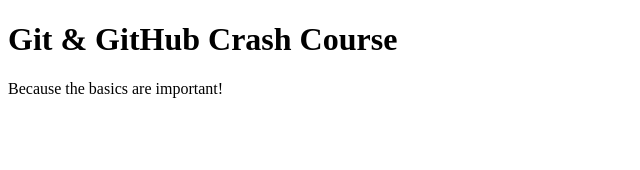
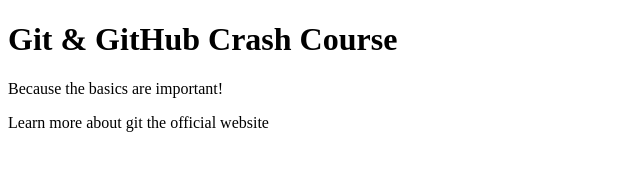
Before and after one commit to jmejiach98/github-crash-course, a plain HTML site: page index.html in a window 1280 px wide. Shown: the whole page, without its empty margins (0-640 px from the left). Drawn offline with Linux system fonts and the light colour scheme.

Commit message:
added link to git

```diff
--- a/index.html
+++ b/index.html
@@ -1,13 +1,17 @@
 <!DOCTYPE html>
 <html lang="en">
+
 <head>
   <meta charset="UTF-8" />
   <meta http-equiv="X-UA-Compatible" content="IE=edge" />
   <meta name="viewport" content="width=device-width, initial-scale=1.0" />
   <title>Git & GitHub Crash Course</title>
 </head>
+
 <body>
   <h1>Git & GitHub Crash Course</h1>
   <p>Because the basics are important!</p>
+  <p>Learn more about git <a>the official website</a></p>
 </body>
+
 </html>
```
Lines whose indentation alone changed are shown as unchanged.
